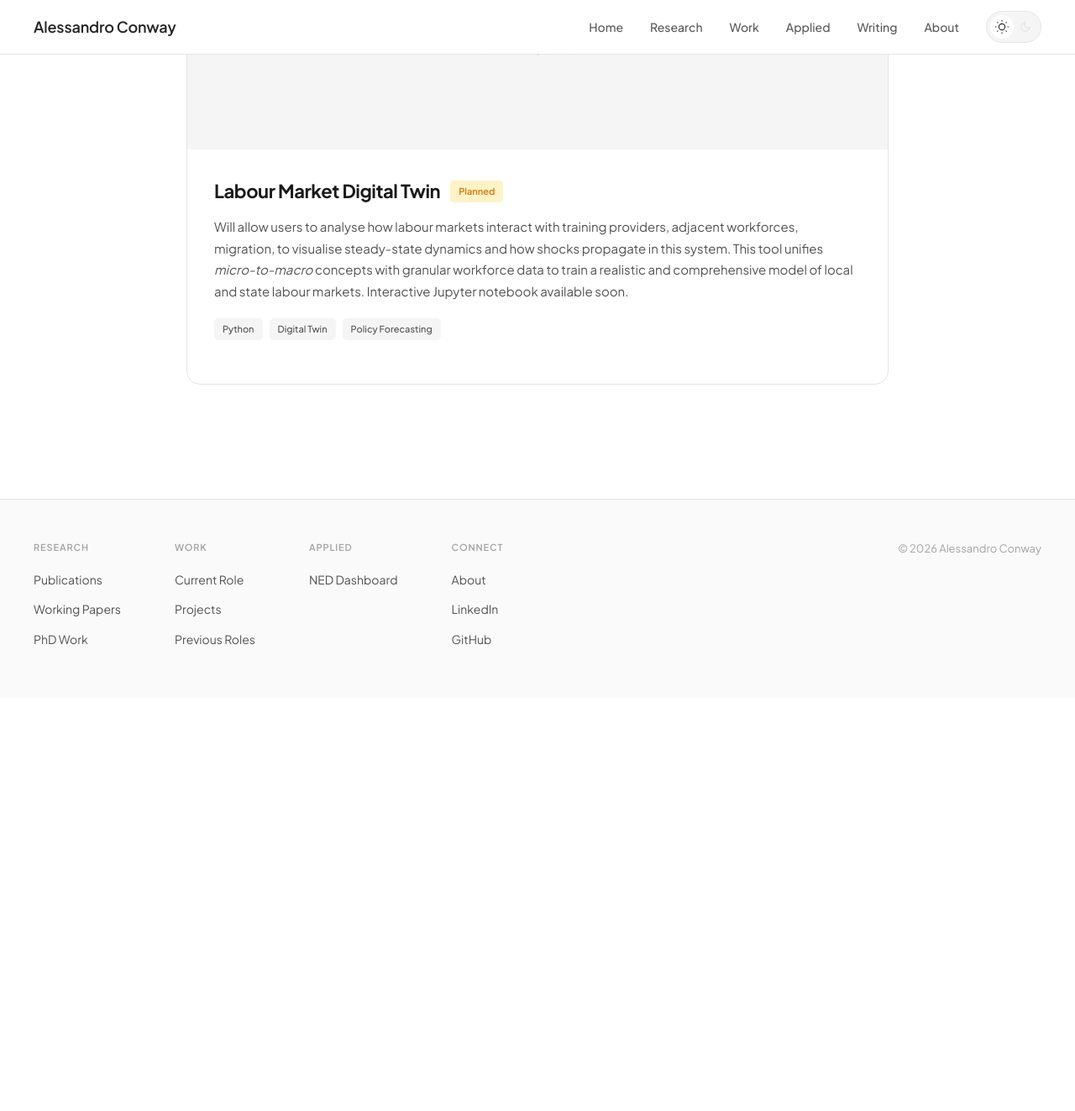
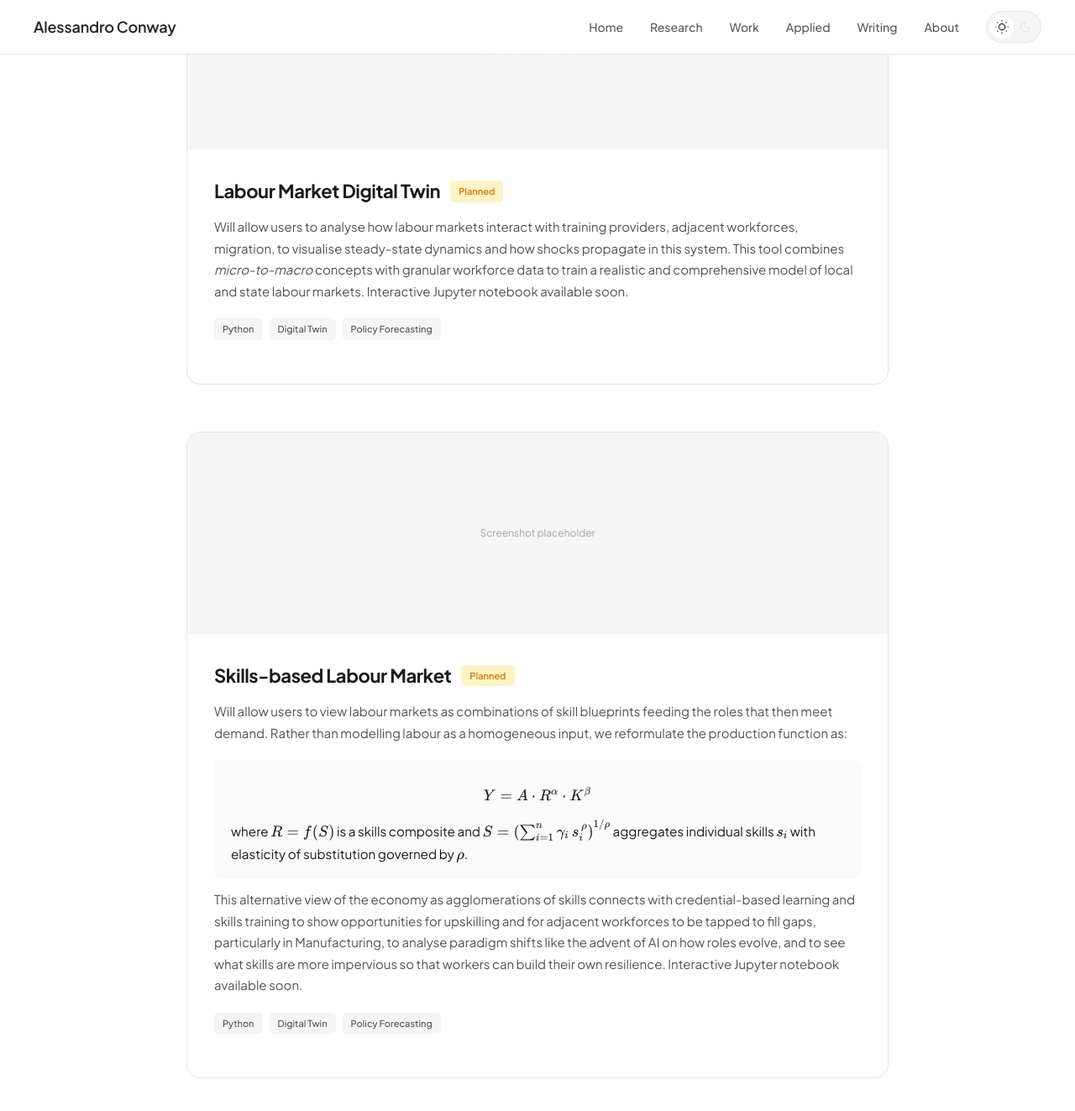
Before and after one commit to conway1521/conway1521.github.io, a Jekyll site: the page built from applied.html, in a window 1280 px wide and 1400 px high, scrolled down 1597 px. Shown: the top 1323 px of the window at 84% size. Built offline with Jekyll 4.4.1, drawn with Linux system fonts in a browser that asks for light colours; before the commit the page ends 2428 px from its top, so only the background shows below that.

Commit message:
Update applied.html

```diff
--- a/applied.html
+++ b/applied.html
@@ -6,6 +6,10 @@ title: Applied
 <header class="page-header">
     <h1>Applied</h1>
     <p class="page-intro">Interactive tools and analyses that bring my research to life. These projects combine rigorous methodology with accessible interfaces to help practitioners and policymakers explore data and test ideas.</p>
+    <link rel="stylesheet" href="https://cdn.jsdelivr.net/npm/katex@0.16.9/dist/katex.min.css">
+    <script defer src="https://cdn.jsdelivr.net/npm/katex@0.16.9/dist/katex.min.js"></script>
+    <script defer src="https://cdn.jsdelivr.net/npm/katex@0.16.9/dist/contrib/auto-render.min.js"
+        onload="renderMathInElement(document.body, {delimiters: [{left: '$$', right: '$$', display: true},{left: '\\(', right: '\\)', display: false}]});"></script>
 </header>
 
 <section class="section" id="ned-dashboard">
@@ -60,7 +64,7 @@ title: Applied
                 <h3 class="applied-card-title" style="margin-bottom: 0;">Labour Market Digital Twin</h3>
                 <span class="tool-status dev">Planned</span>
             </div>
-            <p class="applied-card-description">Will allow users to analyse how labour markets interact with training providers, adjacent workforces, migration, to visualise steady-state dynamics and how shocks propagate in this system. This tool unifies <i>micro-to-macro</i> concepts with granular workforce data to train a realistic and comprehensive model of local and state labour markets. Interactive Jupyter notebook available soon.</p>
+            <p class="applied-card-description">Will allow users to analyse how labour markets interact with training providers, adjacent workforces, migration, to visualise steady-state dynamics and how shocks propagate in this system. This tool combines <i>micro-to-macro</i> concepts with granular workforce data to train a realistic and comprehensive model of local and state labour markets. Interactive Jupyter notebook available soon.</p>
             <div class="applied-card-meta">
                 <span class="project-tag">Python</span>
                 <span class="project-tag">Digital Twin</span>
@@ -69,3 +73,26 @@ title: Applied
         </div>
     </article>
 </section>
+
+<section class="section" id="skills">
+    <article class="applied-card">
+        <div class="applied-card-image">Screenshot placeholder</div>
+        <div class="applied-card-content">
+            <div style="display: flex; align-items: center; gap: 12px; margin-bottom: 12px;">
+                <h3 class="applied-card-title" style="margin-bottom: 0;">Skills-based Labour Market</h3>
+                <span class="tool-status dev">Planned</span>
+            </div>
+            <p class="applied-card-description">Will allow users to view labour markets as combinations of skill blueprints feeding the roles that then meet demand. Rather than modelling labour as a homogeneous input, we reformulate the production function as:</p>
+            <div class="math-block" style="background: var(--bg-secondary, #f8f8f8); border-radius: 8px; padding: 16px 20px; margin: 12px 0; font-size: 0.95rem; line-height: 1.8;">
+                <p style="margin: 0;">$$Y = A \cdot R^{\alpha} \cdot K^{\beta}$$</p>
+                <p style="margin: 8px 0 0 0;">where \( R = f(S) \) is a skills composite and \( S = \left(\sum_{i=1}^{n} \gamma_i \, s_i^{\,\rho}\right)^{1/\rho} \) aggregates individual skills \( s_i \) with elasticity of substitution governed by \( \rho \).</p>
+            </div>
+            <p class="applied-card-description">This alternative view of the economy as agglomerations of skills connects with credential-based learning and skills training to show opportunities for upskilling and for adjacent workforces to be tapped to fill gaps, particularly in Manufacturing, to analyse paradigm shifts like the advent of AI on how roles evolve, and to see what skills are more impervious so that workers can build their own resilience. Interactive Jupyter notebook available soon.</p>
+            <div class="applied-card-meta">
+                <span class="project-tag">Python</span>
+                <span class="project-tag">Digital Twin</span>
+                <span class="project-tag">Policy Forecasting</span>
+            </div>
+        </div>
+    </article>
+</section>
```
